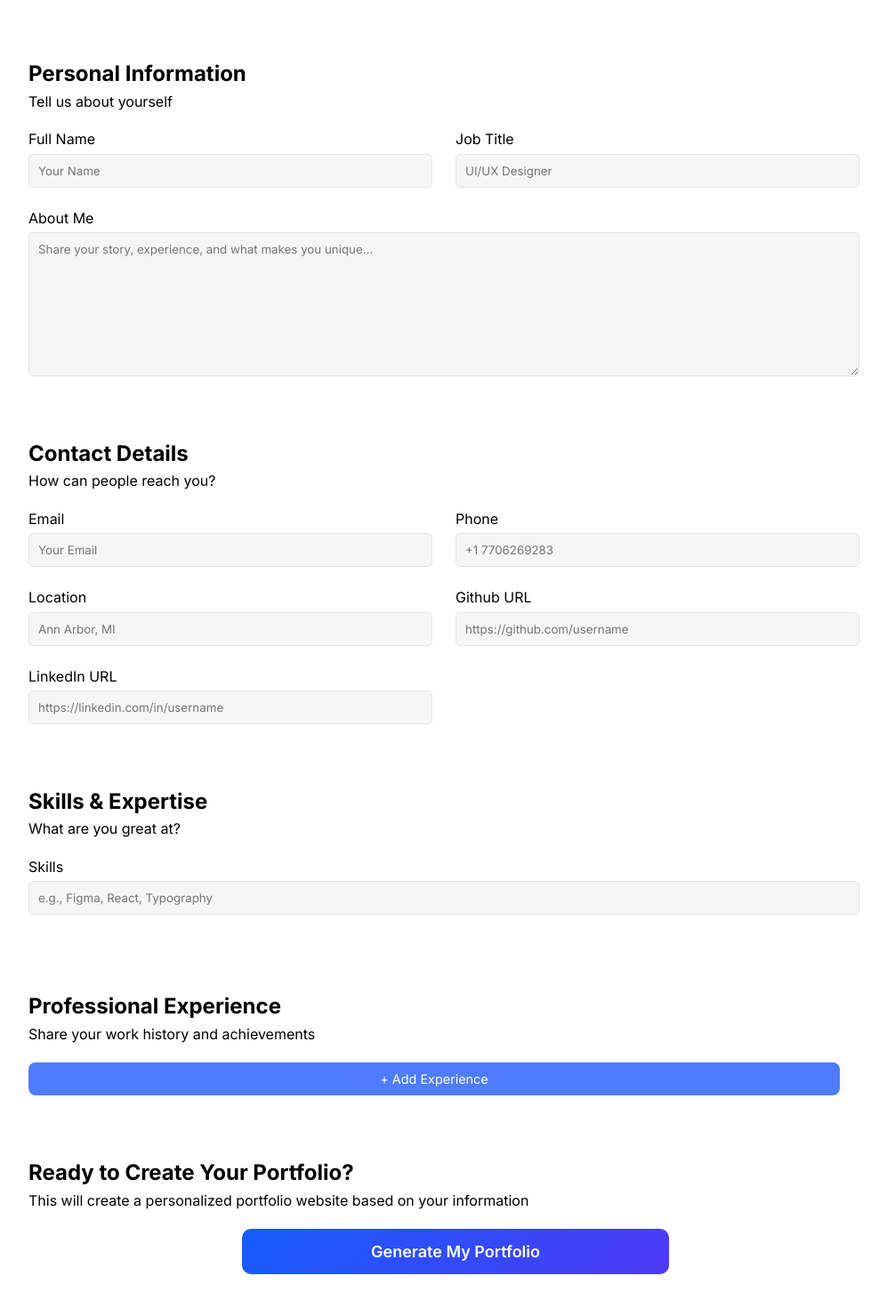
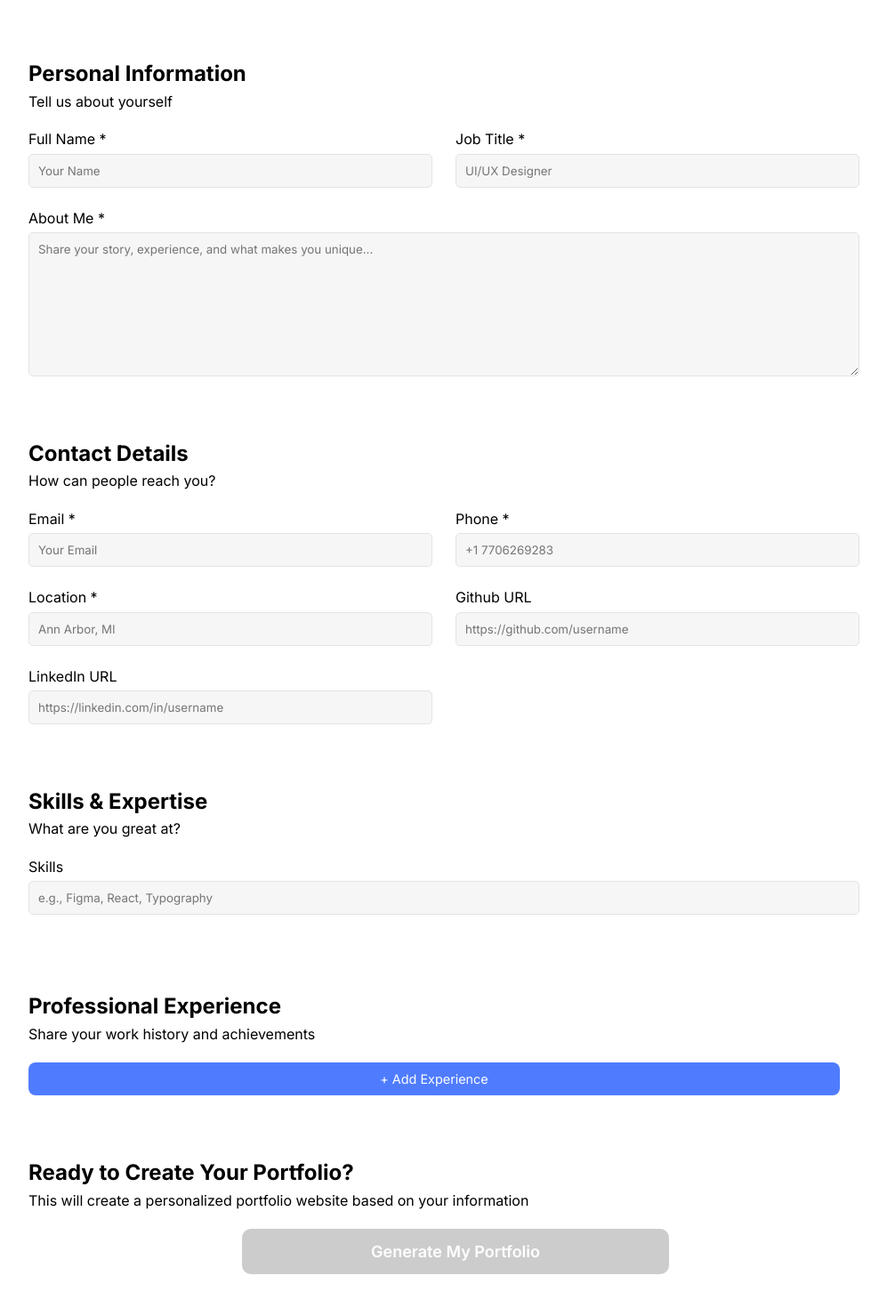
Before and after one commit to linyuen513/SI539_Autofolio_collab, a React (Vite) app: page / in a window 1280 px wide. Shown: the part 456-1926 px from the top of the page at 89% size, without its empty margins (128-1125 px from the left). Built offline with nearby package versions, Linux system fonts and the light colour scheme; a web font is replaced by a local one.

Commit message:
feat: handle required fields

```diff
--- a/src/components/FormSection.tsx
+++ b/src/components/FormSection.tsx
@@ -128,6 +128,27 @@ function FormSection() {
       )
     );
   }
+
+  function isFormValid() {
+    return (
+      // List of required fields
+      fullName &&
+      jobTitle &&
+      aboutMe &&
+      email &&
+      phone &&
+      location &&
+      // Skills and experiences must have at least one item
+      skills.length > 0 &&
+      experiences.length > 0 &&
+      // For each experience,
+      // title, company, startDate, and description must not be empty
+      experiences.every(
+        (exp) => exp.title && exp.company && exp.startDate && exp.description
+      )
+    );
+  }
+
   function handleGeneratePortfolio() {
     navigate("/portfolio", {
       state: {
@@ -155,7 +176,7 @@ function FormSection() {
           {/* Full name */}
           <div className="formDiv">
             <div className="form-group">
-              <label htmlFor="fullName">Full Name</label>
+              <label htmlFor="fullName">Full Name *</label>
               <input
                 id="fullName"
                 type="text"
@@ -163,11 +184,12 @@ function FormSection() {
                 value={fullName}
                 onChange={(e) => setFullName(e.target.value)}
                 placeholder="Your Name"
+                required
               />
             </div>
             {/* Job Title */}
             <div className="form-group">
-              <label htmlFor="jobTitle">Job Title</label>
+              <label htmlFor="jobTitle">Job Title *</label>
               <input
                 id="jobTitle"
                 type="text"
@@ -175,17 +197,19 @@ function FormSection() {
                 value={jobTitle}
                 onChange={(e) => setJobTitle(e.target.value)}
                 placeholder="UI/UX Designer"
+                required
               />
             </div>
             {/* About me */}
             <div className="form-group full-row">
-              <label htmlFor="aboutMe">About Me</label>
+              <label htmlFor="aboutMe">About Me *</label>
               <textarea
                 id="aboutMe"
                 name="aboutMe"
                 value={aboutMe}
                 onChange={(e) => setAboutMe(e.target.value)}
                 placeholder="Share your story, experience, and what makes you unique... "
+                required
               />
             </div>
           </div>
@@ -197,7 +221,7 @@ function FormSection() {
           {/* Email */}
           <div className="formDiv">
             <div className="form-group">
-              <label htmlFor="email">Email</label>
+              <label htmlFor="email">Email *</label>
               <input
                 id="email"
                 type="email"
@@ -205,11 +229,12 @@ function FormSection() {
                 value={email}
                 onChange={(e) => setEmail(e.target.value)}
                 placeholder="Your Email"
+                required
               />
             </div>
             {/* Phone */}
             <div className="form-group">
-              <label htmlFor="phone">Phone</label>
+              <label htmlFor="phone">Phone *</label>
               <input
                 id="phone"
                 type="tel"
@@ -217,11 +242,12 @@ function FormSection() {
                 value={phone}
                 onChange={(e) => setPhone(e.target.value)}
                 placeholder="+1 7706269283"
+                required
               />
             </div>
             {/* Location */}
             <div className="form-group">
-              <label htmlFor="location">Location</label>
+              <label htmlFor="location">Location *</label>
               <input
                 id="location"
                 type="text"
@@ -229,6 +255,7 @@ function FormSection() {
                 value={location}
                 onChange={(e) => setLocation(e.target.value)}
                 placeholder="Ann Arbor, MI"
+                required
               />
             </div>
             {/* Github URL */}
@@ -344,6 +371,7 @@ function FormSection() {
                           updateExperience(exp.id, "title", e.target.value)
                         }
                         placeholder="Senior UI/UX Designer"
+                        required
                       />
                     </div>
 
@@ -358,12 +386,15 @@ function FormSection() {
                           updateExperience(exp.id, "company", e.target.value)
                         }
                         placeholder="Google"
+                        required
                       />
                     </div>
 
                     {/* Start Date */}
                     <div className="form-group">
-                      <label htmlFor={`startDate-${exp.id}`}>Start Date</label>
+                      <label htmlFor={`startDate-${exp.id}`}>
+                        Start Date *
+                      </label>
                       <input
                         id={`startDate-${exp.id}`}
                         type="month"
@@ -371,6 +402,7 @@ function FormSection() {
                         onChange={(e) =>
                           updateExperience(exp.id, "startDate", e.target.value)
                         }
+                        required
                       />
                     </div>
 
@@ -391,7 +423,7 @@ function FormSection() {
                     {/* Description */}
                     <div className="form-group full-row">
                       <label htmlFor={`description-${exp.id}`}>
-                        Description
+                        Description *
                       </label>
                       <textarea
                         id={`description-${exp.id}`}
@@ -405,6 +437,7 @@ function FormSection() {
                         }
                         placeholder="Describe your responsibilities, achievements, and impact..."
                         rows={3}
+                        required
                       />
                     </div>
 
@@ -496,6 +529,7 @@ function FormSection() {
                   type="button"
                   className="generate-btn"
                   onClick={handleGeneratePortfolio}
+                  disabled={!isFormValid()}
                 >
                   Generate My Portfolio
                 </button>
```
